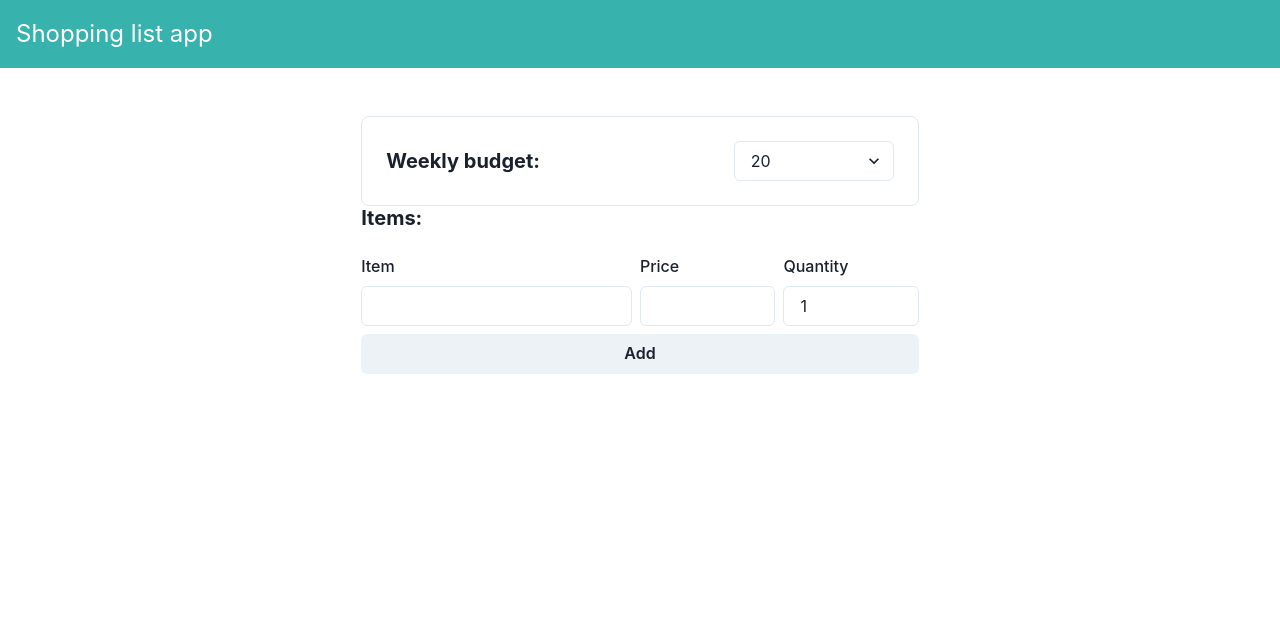
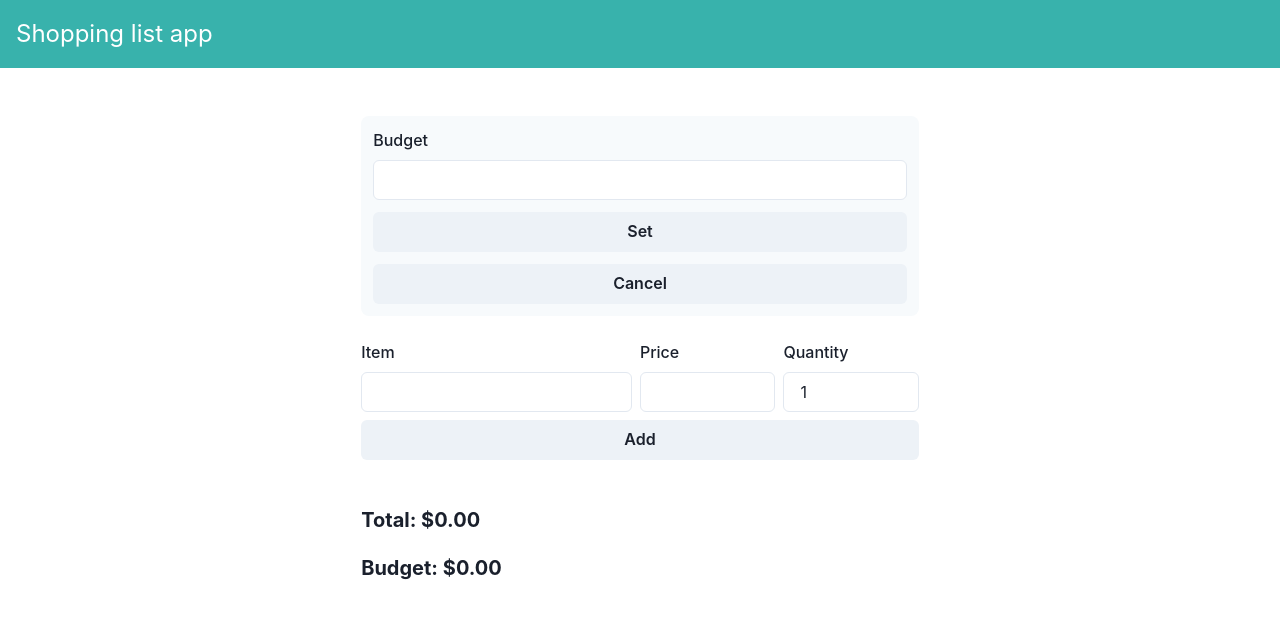
Before and after one commit to marklynskey/shopping-list, a React (Create React App) app: page / in a window 1280 px wide. Shown: the top 618 px of the page. Built offline with nearby package versions, Linux system fonts and the light colour scheme.

Commit message:
BudgetBox updates

```diff
--- a/src/App.jsx
+++ b/src/App.jsx
@@ -1,5 +1,4 @@
 import { Container } from "@chakra-ui/react";
-import BudgetBox from "./components/BudgetBox";
 import HeaderNav from "./components/HeaderNav";
 import ShoppingList from "./components/ShoppingList";
 
@@ -12,7 +11,6 @@ const App = () => (
       paddingLeft={6}
       paddingRight={6}
     >
-      <BudgetBox />
       <ShoppingList />
     </Container>
   </>
--- a/src/components/AddItem.jsx
+++ b/src/components/AddItem.jsx
@@ -44,7 +44,11 @@ const AddItem = ({ addItemHandler }) => {
       </Flex>
       <Button
         onClick={() => {
-          addItemHandler(name, price, quantity);
+          addItemHandler(
+            name,
+            parseFloat(price).toFixed(2),
+            parseInt(quantity)
+          );
           resetValues();
           nameRef.current.focus();
         }}
--- a/src/components/BudgetBox.jsx
+++ b/src/components/BudgetBox.jsx
@@ -1,27 +1,94 @@
-import { Flex, Heading, Select } from "@chakra-ui/react";
+import {
+  Box,
+  Button,
+  Flex,
+  FormControl,
+  FormLabel,
+  Input,
+  Progress,
+  Stack,
+  Text,
+} from "@chakra-ui/react";
+import { useRef, useState } from "react";
 
-const BudgetBox = () => {
-  const generateOptions = () => {
-    const options = [];
-    for (let step = 20; step <= 200; step += 10) {
-      options.push(<option key={step}>{step}</option>);
-    }
+const BudgetBox = ({ budget: masterBudget, left, setBudgetHandler, total }) => {
+  const [budget, setBudget] = useState("");
+  const onBudgetChange = (event) => setBudget(event.target.value);
 
-    return options;
-  };
+  const [editMode, setEditMode] = useState(true);
+
+  const inputRef = useRef(null);
+
+  const percentSpent = (total / masterBudget) * 100;
 
   return (
-    <Flex
-      justifyContent="space-between"
-      alignItems="center"
-      padding={6}
-      border="1px"
-      borderColor="gray.200"
-      borderRadius="lg"
-    >
-      <Heading size="md">Weekly budget:</Heading>
-      <Select w={40}>{generateOptions()}</Select>
-    </Flex>
+    <Stack spacing={3} p={3} bgColor="gray.50" borderRadius="lg">
+      {editMode && (
+        <>
+          <FormControl>
+            <FormLabel>Budget</FormLabel>
+            <Input
+              type="number"
+              value={budget}
+              onChange={onBudgetChange}
+              ref={inputRef}
+              bgColor="white"
+            />
+          </FormControl>
+          <Button
+            onClick={() => {
+              setBudgetHandler(
+                parseFloat(budget === "" ? 0 : budget).toFixed(2)
+              );
+              setEditMode(false);
+            }}
+          >
+            Set
+          </Button>
+          <Button
+            onClick={() => {
+              setBudget(masterBudget);
+              setEditMode(false);
+            }}
+          >
+            Cancel
+          </Button>
+        </>
+      )}
+      {!editMode && (
+        <>
+          <Flex gap={3}>
+            <Box bgColor="white" p={3} borderRadius="lg" flexGrow={1}>
+              <Text as="h2">Budget</Text>
+              <Text fontSize="3xl">${masterBudget}</Text>
+            </Box>
+            <Box
+              bgColor="white"
+              p={3}
+              borderRadius="lg"
+              flexGrow={1}
+              outline={left < 0 ? "solid 4px" : null}
+              outlineColor="pink.200"
+            >
+              <Text as="h2">Left</Text>
+              <Text fontSize="3xl">${left}</Text>
+            </Box>
+          </Flex>
+          <Progress
+            value={percentSpent}
+            colorScheme={percentSpent > 100 ? "pink" : "teal"}
+            borderRadius="lg"
+          />
+          <Button
+            onClick={() => {
+              setEditMode(true);
+            }}
+          >
+            Edit
+          </Button>
+        </>
+      )}
+    </Stack>
   );
 };
 
--- a/src/components/ShoppingList.jsx
+++ b/src/components/ShoppingList.jsx
@@ -1,10 +1,12 @@
 import { Heading, Stack } from "@chakra-ui/react";
 import { useState } from "react";
 import AddItem from "./AddItem";
+import BudgetBox from "./BudgetBox";
 import Items from "./Items";
 
 const ShoppingList = () => {
   const [items, setItems] = useState([]);
+  const [budget, setBudget] = useState(parseFloat(0).toFixed(2));
 
   const addItem = (name, price, quantity) => {
     name &&
@@ -16,11 +18,23 @@ const ShoppingList = () => {
   const removeItem = (indexToRemove) =>
     setItems(items.filter((_, index) => index !== indexToRemove));
 
+  const total = items
+    .map(({ price, quantity }) => price * quantity)
+    .reduce((prevValue, currValue) => prevValue + currValue, 0)
+    .toFixed(2);
+
   return (
     <Stack spacing={6}>
-      <Heading size="md">Items:</Heading>
+      <BudgetBox
+        budget={budget}
+        left={(budget - total).toFixed(2)}
+        setBudgetHandler={setBudget}
+        total={total}
+      />
       <AddItem addItemHandler={addItem} />
       <Items items={items} removeItemHandler={removeItem} />
+      <Heading size="md">Total: ${total}</Heading>
+      <Heading size="md">Budget: ${budget}</Heading>
     </Stack>
   );
 };
```
